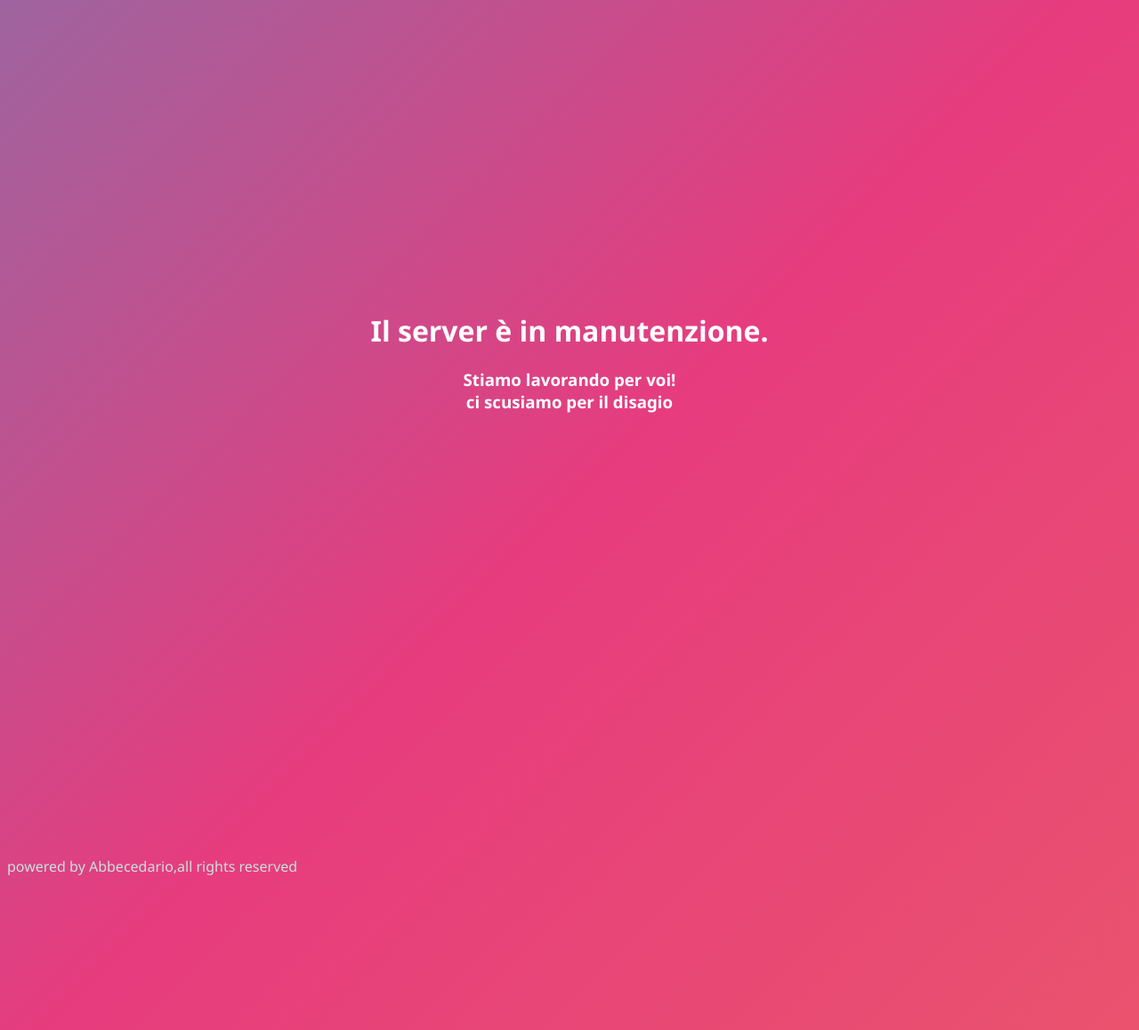
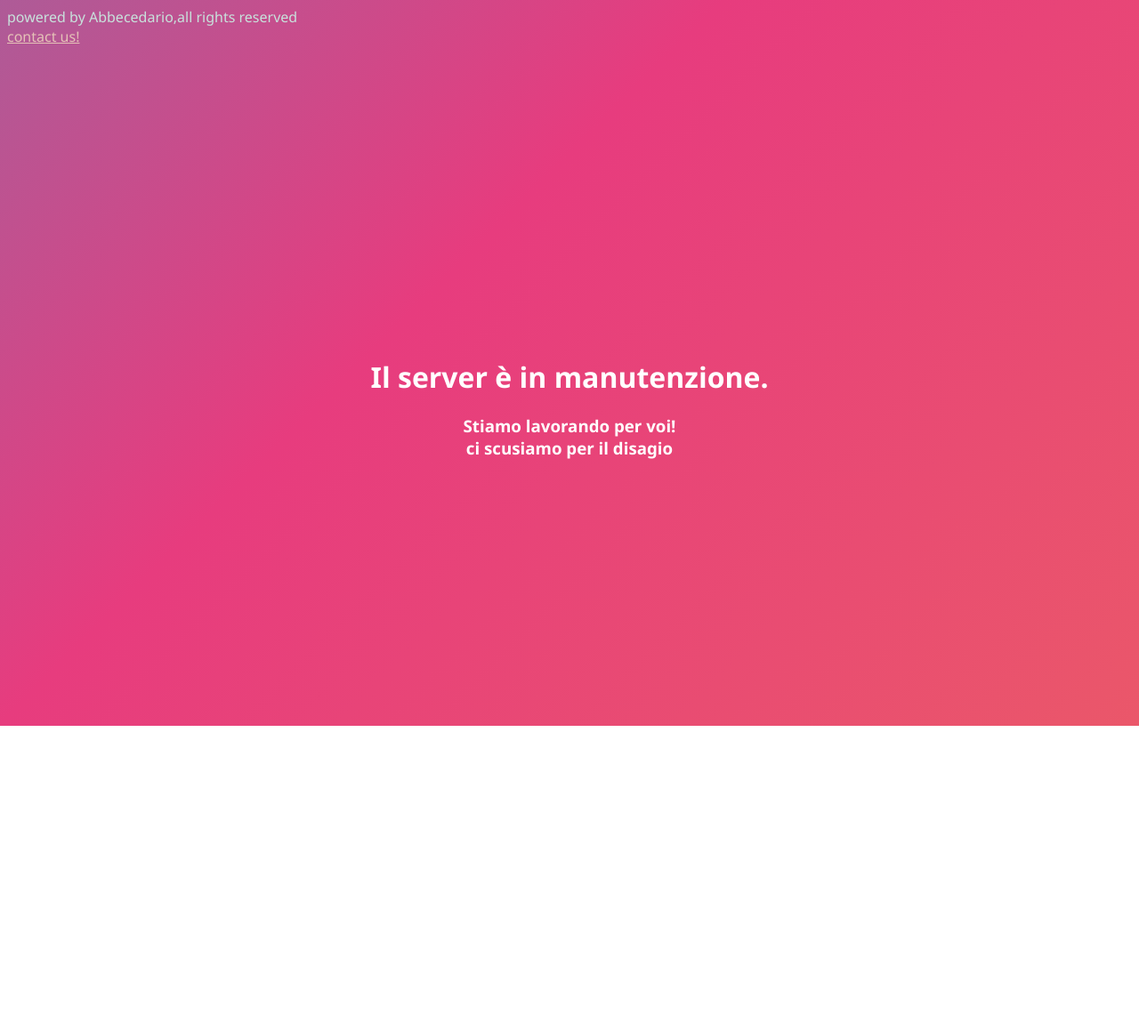
Before and after one commit to MenchiniDev/serverWebRepo, a plain HTML site: page index.html in a window 1280 px wide. Shown: the whole page at 89% size. After the commit the page ends 816 px from the top, so only its background shows below. Drawn offline with Linux system fonts and the light colour scheme.

Commit message:
Add files via upload

```diff
--- a/index.html
+++ b/index.html
@@ -7,11 +7,12 @@
   <title>Document</title>
 </head>
 <body>
+  <header>powered by Abbecedario,all rights reserved <br> <a href="mailto:lorenzomenchini42@gmail.com">contact us!</a></header>
+
 <div>
   <h1>Il server è in manutenzione.</h1>
   <h3>Stiamo lavorando per voi! <br>ci scusiamo per il disagio</h3>
 </div>
 
-  <footer>powered by Abbecedario,all rights reserved</footer>
 </body>
 </html>
--- a/style.css
+++ b/style.css
@@ -22,14 +22,20 @@ h1,h3,h4
   font-family: 'Segoe UI', Tahoma, Geneva, Verdana, sans-serif;
   color: white;
 }
-footer
+header
 {
   font-family: 'Segoe UI', Tahoma, Geneva, Verdana, sans-serif;
   color: #c8e2dc;
-  position: relative;
-  top: 60vh;
 }
 div
 {
   margin-top: 350px;
 }
+a
+{
+  color: #e5c2b7;
+}
+a::after
+{
+  color: #23a6d5;
+}
```
